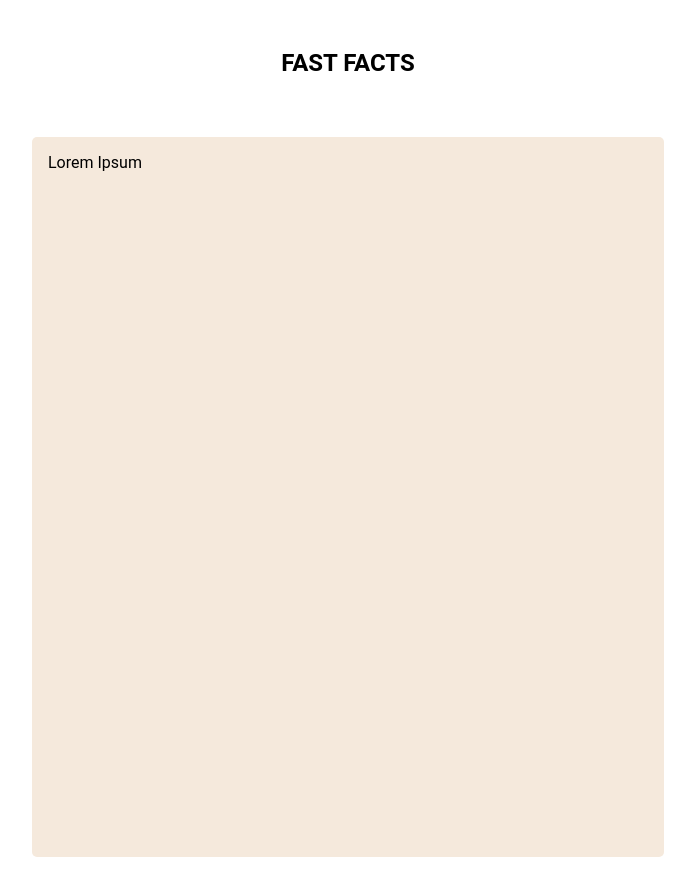
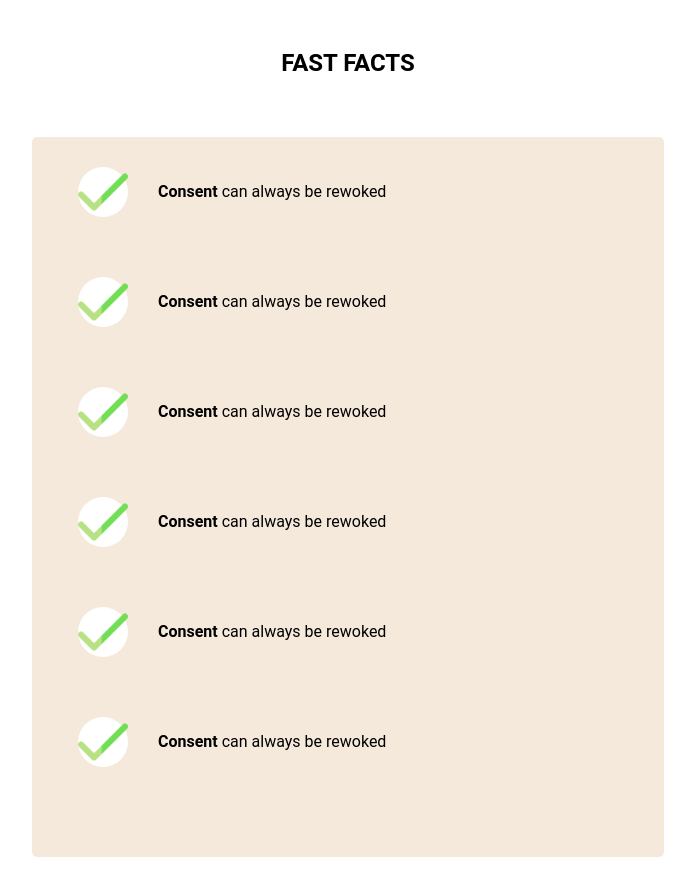
Before and after one commit to mhammarback/final-project, a React (Create React App) app in the folder frontend/: page / in a window 1280 px wide. Shown: the part 1620-2515 px from the top of the page, without its empty margins (292-987 px from the left). Built offline with nearby package versions, Linux system fonts and the light colour scheme.

Commit message:
added first fast facts

```diff
--- a/frontend/src/index.css
+++ b/frontend/src/index.css
@@ -17,6 +17,10 @@ a {
 
 h2, h3 {
   text-align: center;
+}
+
+.bold {
+  font-weight: bold;
 }
 
 
--- a/frontend/src/lib/Button.js
+++ b/frontend/src/lib/Button.js
@@ -39,3 +39,28 @@ export const SmallButton = styled.button`
   transition-duration: 0.3s;
 }
 `
+
+export const QuizButton = styled.button`
+  all: unset;
+  box-shadow: 1px 2px 2px 1px #888888;
+  border-radius: 5px;
+  padding: 10px 15px;
+  text-align: center;
+  background: #fff;
+  color: #000;
+  cursor: pointer;
+  font-size: 16px;
+  transition: background ease 0.5s;
+
+  :disabled{
+  background: ${(props) => (props.background ? props.background : '#fff')};
+  cursor: auto;
+
+  :hover{
+    transform: none;
+  }
+  &&.correct{
+    background: #98D5B9;
+  }
+}
+`
--- a/frontend/src/pages/StartPage.js
+++ b/frontend/src/pages/StartPage.js
@@ -7,6 +7,7 @@ import Book from '../img/open-book.png'
 import Heart from '../img/love.png'
 import Discussion from '../img/debate.png'
 import Feedback from '../img/stars.png'
+import Tick from '../img/tick.png'
 
 export const StartPage = () => {
   return (
@@ -54,7 +55,30 @@ export const StartPage = () => {
     <div className="facts-container">
       <h2>FAST FACTS</h2>
     <LargeCard>
-      <p>Lorem Ipsum</p>
+      <Row>
+        <Round><SmallIcon src={Tick} alt="tick icon"/></Round>
+        <p><span className="bold">Consent</span> can always be rewoked</p>
+      </Row>
+      <Row>
+        <Round><SmallIcon src={Tick} alt="tick icon"/></Round>
+        <p><span className="bold">Consent</span> can always be rewoked</p>
+      </Row>
+      <Row>
+        <Round><SmallIcon src={Tick} alt="tick icon"/></Round>
+        <p><span className="bold">Consent</span> can always be rewoked</p>
+      </Row>
+      <Row>
+        <Round><SmallIcon src={Tick} alt="tick icon"/></Round>
+        <p><span className="bold">Consent</span> can always be rewoked</p>
+      </Row>
+      <Row>
+        <Round><SmallIcon src={Tick} alt="tick icon"/></Round>
+        <p><span className="bold">Consent</span> can always be rewoked</p>
+      </Row>
+      <Row>
+        <Round><SmallIcon src={Tick} alt="tick icon"/></Round>
+        <p><span className="bold">Consent</span> can always be rewoked</p>
+      </Row>
     </LargeCard>
     </div>
 
@@ -66,15 +90,32 @@ export const StartPage = () => {
   )
 }
 
+export const SmallIcon = styled.img`
+  width: 50px;
+  height: 50px;
+`
+
 export const Icon = styled.img`
   width: 210px;
   height: 210px;
   margin-topp: 80px;
 `
-
-
 export const LargeIcon = styled.img`
   width: 280px;
   height: 280px;
   margin: 25px;
 `
+
+export const Round = styled.span`
+  height: 50px;
+  width: 50px;
+  background-color: #fff;
+  border-radius: 50%;
+  display: inline-block;
+  margin: 30px;
+`
+export const Row = styled.div`
+  display:flex;
+  flex-direction:row;
+  align-items:center;
+`
--- a/frontend/src/quiz/Quiz.js
+++ b/frontend/src/quiz/Quiz.js
@@ -3,7 +3,7 @@ import { NavLink } from 'react-router-dom'
 import { useSelector, useDispatch } from 'react-redux'
 
 import { quiz } from '../reducers/quiz'
-import { Button, SmallButton } from '../lib/Button'
+import { Button, SmallButton, QuizButton } from '../lib/Button'
 import { ContainerCenter , QuizOptionsContainer, ContainerColor  } from '../lib/Container'
 import { Timer } from '../quiz/Timer'
 import { TimeIsUp } from '../quiz/TimeIsUp'
@@ -36,15 +36,15 @@ export const Quiz = () => {
 
       {options.map((option, optionindex) => {
         return (
-          <Button
-            key={optionindex}
-            background={(optionindex === question.correctAnswerIndex) ? 'green' : 'red'}
+          <QuizButton
+            background={(optionindex === question.correctAnswerIndex) ? '#98D5B9' : '#EC5569'}
             disabled={optionDisabled || deciseconds === 0}
+
             onClick={() => {
             dispatch(quiz.actions.submitAnswer({ questionId: index, answerIndex: optionindex }))
             }}>
             <li key={optionindex}>{option}</li>
-            </Button>
+            </QuizButton>
             )
        })}
       </QuizOptionsContainer>
@@ -62,7 +62,7 @@ export const Quiz = () => {
           <ContainerCenter>
             <SmallButton disabled={(index === 0)} onClick={() => dispatch(quiz.actions.goToPreviousQuestion())}>Back</SmallButton>
             <SmallButton disabled={disabled} onClick={() => dispatch(quiz.actions.goToNextQuestion())}>Next</SmallButton>
-            <NavLink to="/quiz-home"><SmallButton onClick={() => dispatch(quiz.actions.restart())}>Restart</SmallButton></NavLink>
+            <NavLink to="/quiz"><SmallButton onClick={() => dispatch(quiz.actions.restart())}>Restart</SmallButton></NavLink>
           </ContainerCenter>
 					<Timer />
         </section>}
--- a/frontend/src/quiz/Summary.js
+++ b/frontend/src/quiz/Summary.js
@@ -12,7 +12,7 @@ export const Summary = () => {
   return (
 		<>
 		  <h2>We have your results</h2>
-		  <p>You answered {summary.correctAnswers}  out of {summary.numberOfQuestions} questions! </p>
+		  <p>You answered {summary.correctAnswers} correct  out of {summary.numberOfQuestions} questions! </p>
 			<p>{summary.quote}</p>
 			<NavLink to="/quiz"><Button onClick={() => dispatch(quiz.actions.restart())}>Restart</Button></NavLink>
     </>
```
Also changed, not shown: frontend/src/img/tick.png (added).
